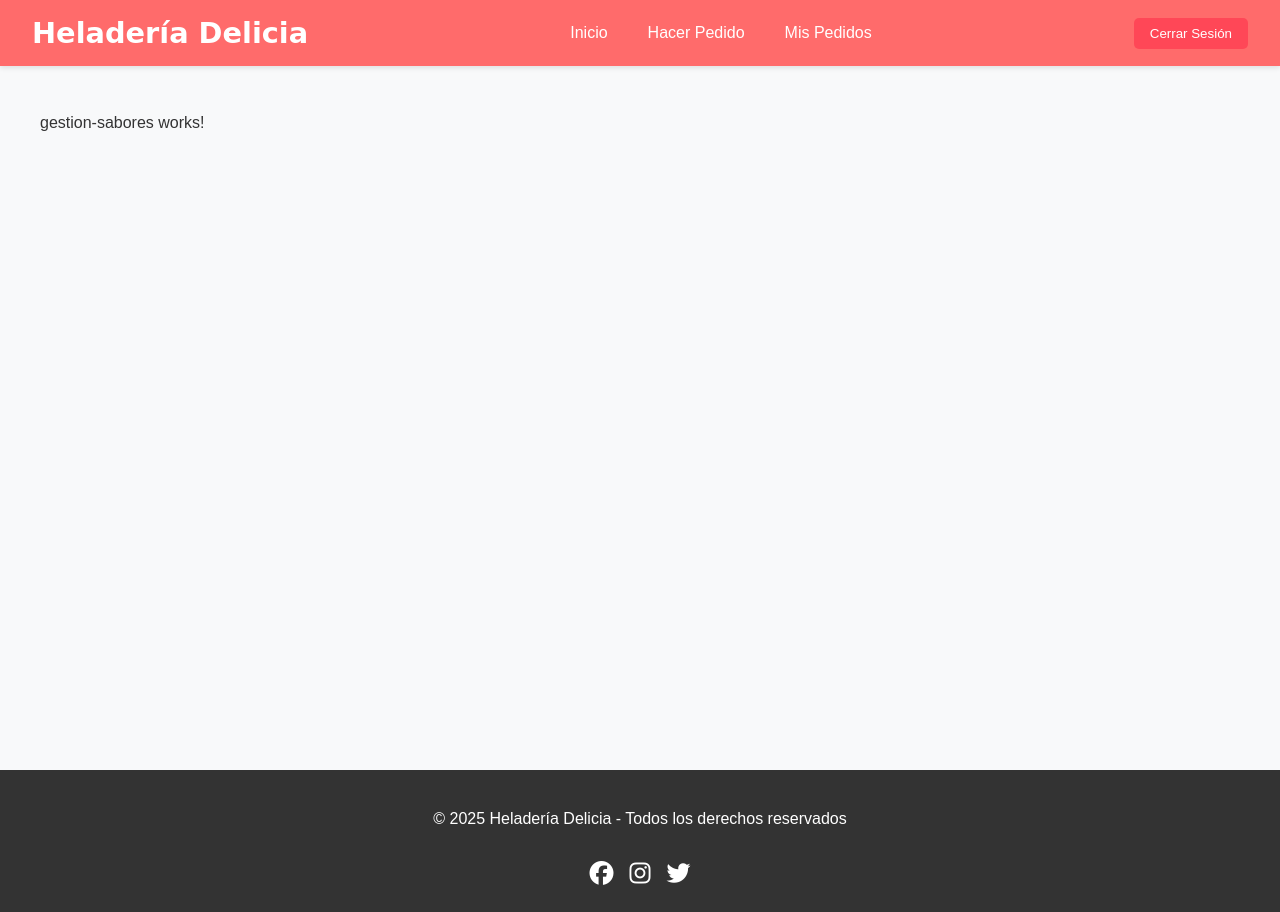
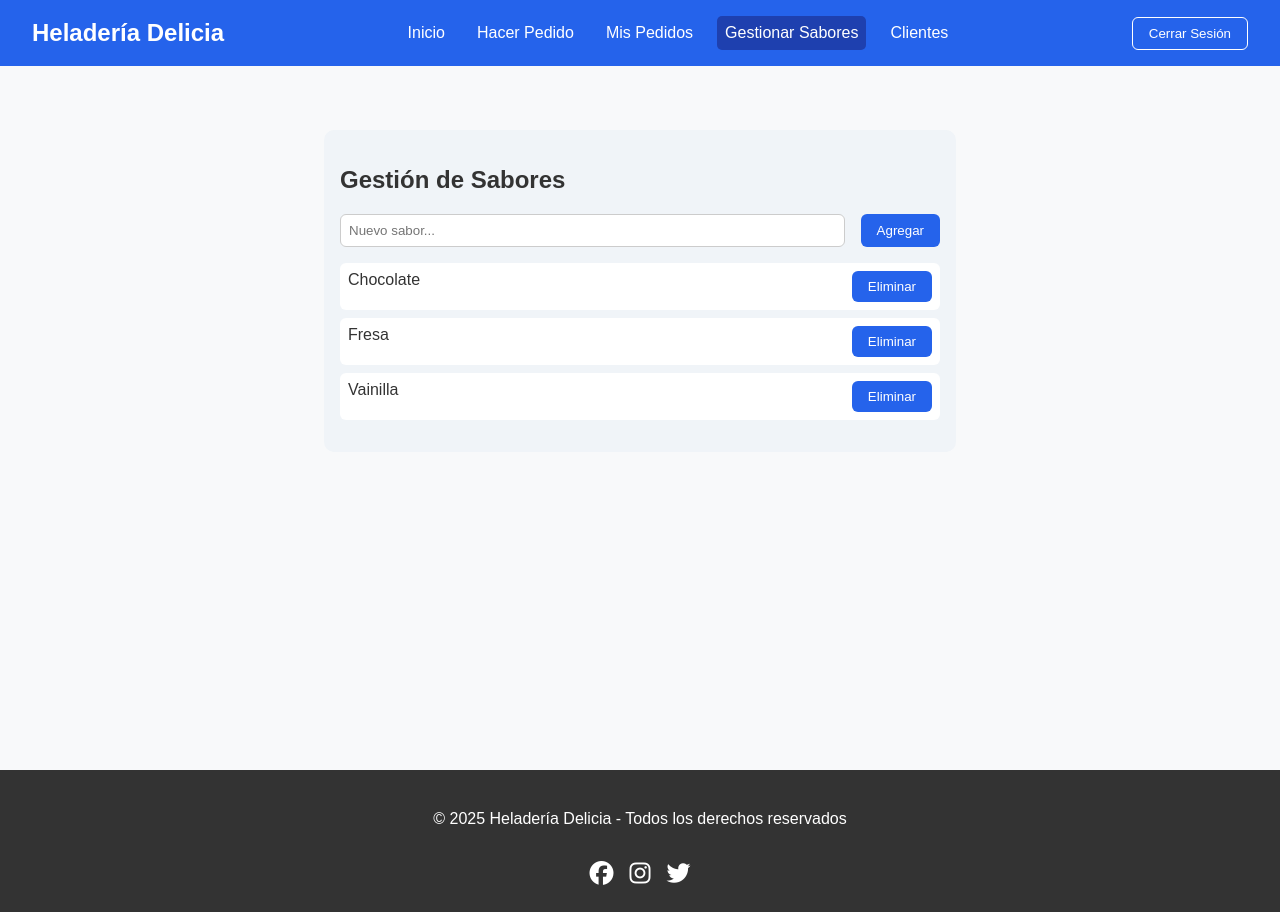
Before and after one commit to Santiag0jaja/app-heladeria, an Angular app: page /gestion-sabores in a window 1280 px wide. Built offline with nearby package versions, Linux system fonts and the light colour scheme; sample sign-in values are in the browser's storage.

Commit message:
feat: Enhance 'Clientes' and 'Gestión de Sabores' components; improve styling and add functionality for managing flavors

```diff
--- a/src/app/components/clientes/clientes.component.css
+++ b/src/app/components/clientes/clientes.component.css
@@ -0,0 +1,23 @@
+.clientes-container {
+  max-width: 800px;
+  margin: 2rem auto;
+  padding: 1rem;
+  background-color: #f9fafb;
+  border-radius: 10px;
+}
+
+table {
+  width: 100%;
+  border-collapse: collapse;
+}
+
+thead {
+  background-color: #2563eb;
+  color: white;
+}
+
+th, td {
+  padding: 0.75rem;
+  text-align: left;
+  border-bottom: 1px solid #ddd;
+}
--- a/src/app/components/clientes/clientes.component.html
+++ b/src/app/components/clientes/clientes.component.html
@@ -1 +1,18 @@
-<p>clientes works!</p>
+<div class="clientes-container">
+  <h2>Lista de Clientes</h2>
+
+  <table>
+    <thead>
+      <tr>
+        <th>Nombre</th>
+        <th>Email</th>
+      </tr>
+    </thead>
+    <tbody>
+      <tr *ngFor="let cliente of clientes">
+        <td>{{ cliente.nombre }}</td>
+        <td>{{ cliente.email }}</td>
+      </tr>
+    </tbody>
+  </table>
+</div>
--- a/src/app/components/clientes/clientes.component.ts
+++ b/src/app/components/clientes/clientes.component.ts
@@ -1,11 +1,19 @@
 import { Component } from '@angular/core';
+import { CommonModule } from '@angular/common';
 
 @Component({
   selector: 'app-clientes',
-  imports: [],
+  standalone: true,
+  imports: [CommonModule],
   templateUrl: './clientes.component.html',
-  styleUrl: './clientes.component.css'
+  styleUrls: ['./clientes.component.css']
 })
 export class ClientesComponent {
-
+  clientes = [
+    { nombre: 'Sofía Rodríguez', email: 'sofia@gmail.com' },
+    { nombre: 'Carlos Torres', email: 'carlos@gmail.com' },
+    { nombre: 'Valentina Mejía', email: 'valentina@gmail.com' }
+  ];
 }
+// Este componente muestra una lista de clientes con sus nombres y correos electrónicos.
+// Puedes agregar funcionalidades adicionales como editar o eliminar clientes según sea necesario.
--- a/src/app/components/gestion-sabores/gestion-sabores.component.css
+++ b/src/app/components/gestion-sabores/gestion-sabores.component.css
@@ -0,0 +1,47 @@
+.gestion-container {
+  max-width: 600px;
+  margin: 2rem auto;
+  padding: 1rem;
+  background-color: #f0f4f8;
+  border-radius: 10px;
+}
+
+.form-group {
+  display: flex;
+  gap: 1rem;
+  margin-bottom: 1rem;
+}
+
+input {
+  flex: 1;
+  padding: 0.5rem;
+  border-radius: 6px;
+  border: 1px solid #ccc;
+}
+
+button {
+  background-color: #2563eb;
+  color: white;
+  border: none;
+  padding: 0.5rem 1rem;
+  border-radius: 6px;
+  cursor: pointer;
+}
+
+button:hover {
+  background-color: #1e40af;
+}
+
+.sabor-lista {
+  list-style: none;
+  padding: 0;
+}
+
+.sabor-lista li {
+  display: flex;
+  justify-content: space-between;
+  padding: 0.5rem;
+  background-color: white;
+  border-radius: 6px;
+  margin-bottom: 0.5rem;
+}
--- a/src/app/components/gestion-sabores/gestion-sabores.component.html
+++ b/src/app/components/gestion-sabores/gestion-sabores.component.html
@@ -1 +1,18 @@
-<p>gestion-sabores works!</p>
+<div class="gestion-container">
+  <h2>Gestión de Sabores</h2>
+
+  <div class="form-group">
+    <input [(ngModel)]="nuevoSabor" placeholder="Nuevo sabor..." />
+    <button (click)="agregarSabor()">Agregar</button>
+  </div>
+
+  <ul class="sabor-lista">
+    <li *ngFor="let sabor of sabores; let i = index">
+      {{ sabor }}
+      <button (click)="eliminarSabor(i)">Eliminar</button>
+    </li>
+  </ul>
+</div>
+<!-- Este componente permite a los administradores agregar y eliminar sabores de helado.
+ --><!-- Utiliza `ngModel` para enlazar el campo de entrada con la propiedad `nuevoSabor`.
+ --><!-- La lista de sabores se muestra utilizando `*ngFor`, y cada sabor tiene un botón para eliminarlo. -->
--- a/src/app/components/gestion-sabores/gestion-sabores.component.ts
+++ b/src/app/components/gestion-sabores/gestion-sabores.component.ts
@@ -1,11 +1,28 @@
 import { Component } from '@angular/core';
+import { CommonModule } from '@angular/common';
+import { FormsModule } from '@angular/forms';
 
 @Component({
   selector: 'app-gestion-sabores',
-  imports: [],
+  standalone: true,
+  imports: [CommonModule, FormsModule],
   templateUrl: './gestion-sabores.component.html',
-  styleUrl: './gestion-sabores.component.css'
+  styleUrls: ['./gestion-sabores.component.css']
 })
 export class GestionSaboresComponent {
+  sabores: string[] = ['Chocolate', 'Fresa', 'Vainilla'];
+  nuevoSabor: string = '';
 
+  agregarSabor() {
+    if (this.nuevoSabor.trim() && !this.sabores.includes(this.nuevoSabor)) {
+      this.sabores.push(this.nuevoSabor.trim());
+      this.nuevoSabor = '';
+    }
+  }
+
+  eliminarSabor(index: number) {
+    this.sabores.splice(index, 1);
+  }
 }
+// Este componente permite gestionar una lista de sabores de helado.
+// Incluye funcionalidades para agregar nuevos sabores y eliminar sabores existentes.
--- a/src/app/components/header/header.component.css
+++ b/src/app/components/header/header.component.css
@@ -1,41 +1,32 @@
-/* header.component.css */
 .header {
-  background-color: #ff6b6b;
-  color: white;
-  padding: 1rem 2rem;
   display: flex;
   justify-content: space-between;
   align-items: center;
-  box-shadow: 0 2px 5px rgba(0,0,0,0.1);
+  background-color: #2563eb;
+  padding: 1rem 2rem;
+  color: white;
 }
 
 .logo h1 {
   margin: 0;
-  font-size: 1.8rem;
-  font-family: 'Comic Sans MS', cursive;
+  font-size: 1.5rem;
 }
 
 .nav {
   display: flex;
-  gap: 1.5rem;
+  gap: 1rem;
 }
 
 .nav a {
   color: white;
   text-decoration: none;
-  font-weight: 500;
   padding: 0.5rem;
   border-radius: 5px;
-  transition: background-color 0.3s;
 }
 
+.nav a.active,
 .nav a:hover {
-  background-color: #ff8e8e;
-}
-
-.nav a.active {
-  background-color: #ff4757;
-  font-weight: bold;
+  background-color: #1e40af;
 }
 
 .user-section {
@@ -44,15 +35,15 @@
 }
 
 .logout-btn {
-  background-color: #ff4757;
+  background-color: transparent;
+  border: 1px solid white;
   color: white;
-  border: none;
   padding: 0.5rem 1rem;
-  border-radius: 5px;
+  border-radius: 6px;
   cursor: pointer;
-  transition: background-color 0.3s;
 }
 
 .logout-btn:hover {
-  background-color: #e84118;
+  background-color: white;
+  color: #2563eb;
 }
--- a/src/app/components/header/header.component.html
+++ b/src/app/components/header/header.component.html
@@ -2,6 +2,7 @@
   <div class="logo">
     <h1>Heladería Delicia</h1>
   </div>
+
   <nav class="nav">
     <a [class.active]="isActive('/inicio')" routerLink="/inicio">Inicio</a>
     <a [class.active]="isActive('/hacer-pedido')" routerLink="/hacer-pedido">Hacer Pedido</a>
@@ -9,7 +10,11 @@
     <a [class.active]="isActive('/gestion-sabores')" routerLink="/gestion-sabores" *ngIf="isAdmin">Gestionar Sabores</a>
     <a [class.active]="isActive('/clientes')" routerLink="/clientes" *ngIf="isAdmin">Clientes</a>
   </nav>
+
   <div class="user-section">
     <button class="logout-btn" (click)="logout()">Cerrar Sesión</button>
   </div>
 </header>
+<!-- Este componente representa el encabezado de la aplicación, incluyendo el logo, navegación y botón de cierre de sesión.
+ --><!-- Utiliza la directiva `routerLink` para navegar entre las diferentes secciones de la aplicación. -->
+<!-- El botón de cierre de sesión llama al método `logout` del servicio `AuthService` para cerrar la sesión del usuario. -->
--- a/src/app/components/header/header.component.ts
+++ b/src/app/components/header/header.component.ts
@@ -12,12 +12,12 @@ import { AuthService } from '../../services/auth.service';
   styleUrls: ['./header.component.css']
 })
 export class HeaderComponent {
-  constructor(
-    private router: Router,
-    private authService: AuthService
-  ) {}
+  public isAdmin: boolean = false;
 
-  public isAdmin: boolean = false;
+  constructor(private router: Router, private authService: AuthService) {
+    // Aquí puedes validar si es admin según tu lógica
+    this.isAdmin = this.authService.isLoggedIn(); // Solo ejemplo
+  }
 
   isActive(route: string): boolean {
     return this.router.url === route;
@@ -27,5 +27,6 @@ export class HeaderComponent {
     this.authService.logout();
   }
 }
+
 // Este componente de encabezado incluye enlaces de navegación y un botón de cierre de sesión.
 // Utiliza el servicio de autenticación para manejar el cierre de sesión y verificar si el usuario es administrador.
--- a/src/app/components/inicio/inicio.component.css
+++ b/src/app/components/inicio/inicio.component.css
@@ -1,88 +1,63 @@
-/* inicio.component.css */
 .hero {
-  background-image: linear-gradient(rgba(0, 0, 0, 0.5), rgba(0, 0, 0, 0.5)), url('https://example.com/hero-image.jpg');
-  background-size: cover;
-  background-position: center;
-  height: 60vh;
-  display: flex;
-  align-items: center;
-  justify-content: center;
-  color: white;
+  background-color: #f0f4f8;
+  padding: 2rem;
   text-align: center;
 }
 
-.hero-content {
-  max-width: 800px;
-  padding: 2rem;
-}
-
-.hero h2 {
-  font-size: 3rem;
+.hero-content h2 {
+  font-size: 2rem;
   margin-bottom: 1rem;
-  text-shadow: 2px 2px 4px rgba(0, 0, 0, 0.5);
-}
-
-.hero p {
-  font-size: 1.5rem;
-  margin-bottom: 2rem;
-  text-shadow: 1px 1px 2px rgba(0, 0, 0, 0.5);
 }
 
 .cta-button {
-  background-color: #ff6b6b;
+  padding: 0.75rem 1.5rem;
+  background-color: #10b981;
   color: white;
   border: none;
-  padding: 1rem 2rem;
-  font-size: 1.2rem;
-  border-radius: 5px;
+  border-radius: 8px;
+  font-size: 1rem;
   cursor: pointer;
-  transition: background-color 0.3s;
-}
-
-.cta-button:hover {
-  background-color: #ff4757;
 }
 
 .featured-flavors {
-  padding: 4rem 2rem;
+  padding: 2rem;
   text-align: center;
-  background-color: #f9f9f9;
-}
-
-.featured-flavors h3 {
-  font-size: 2rem;
-  margin-bottom: 2rem;
-  color: #333;
 }
 
 .flavors-grid {
   display: grid;
-  grid-template-columns: repeat(auto-fit, minmax(250px, 1fr));
-  gap: 2rem;
-  max-width: 1200px;
-  margin: 0 auto;
+  grid-template-columns: repeat(auto-fit, minmax(150px, 1fr));
+  gap: 1rem;
 }
 
 .flavor-card {
-  background: white;
+  background-color: white;
+  padding: 1rem;
   border-radius: 10px;
-  overflow: hidden;
-  box-shadow: 0 4px 8px rgba(0, 0, 0, 0.1);
-  transition: transform 0.3s;
-}
-
-.flavor-card:hover {
-  transform: translateY(-10px);
+  box-shadow: 0 2px 4px rgba(0,0,0,0.1);
 }
 
 .flavor-card img {
   width: 100%;
-  height: 200px;
-  object-fit: cover;
+  border-radius: 8px;
 }
 
-.flavor-card h4 {
-  padding: 1rem;
-  margin: 0;
-  color: #333;
+.gestion-sabores-link {
+  text-align: center;
+  margin-top: 2rem;
 }
+
+.gestion-btn {
+  background-color: #10b981;
+  color: white;
+  padding: 0.8rem 1.5rem;
+  border: none;
+  border-radius: 10px;
+  font-size: 1rem;
+  cursor: pointer;
+  transition: background-color 0.3s ease;
+}
+
+.gestion-btn:hover {
+  background-color: #059669;
+}
--- a/src/app/components/inicio/inicio.component.html
+++ b/src/app/components/inicio/inicio.component.html
@@ -1,4 +1,3 @@
-<!-- inicio.component.html -->
 <section class="hero">
   <div class="hero-content">
     <h2>Los mejores helados artesanales</h2>
@@ -16,3 +15,10 @@
     </div>
   </div>
 </section>
+
+<!-- Botón para Gestionar Sabores -->
+<div class="gestion-sabores-link">
+  <a routerLink="/gestion-sabores">
+    <button class="gestion-btn">Gestionar Sabores</button>
+  </a>
+</div>
--- a/src/app/components/inicio/inicio.component.ts
+++ b/src/app/components/inicio/inicio.component.ts
@@ -1,13 +1,13 @@
 import { Component } from '@angular/core';
 import { CommonModule } from '@angular/common';
-import { RouterModule } from '@angular/router'; // ⬅️ Agrega esto
+import { RouterModule } from '@angular/router';
 
 @Component({
   selector: 'app-inicio',
   standalone: true,
   templateUrl: './inicio.component.html',
   styleUrls: ['./inicio.component.css'],
-  imports: [CommonModule, RouterModule] // ⬅️ Asegúrate de incluir RouterModule
+  imports: [CommonModule, RouterModule]
 })
 export class InicioComponent {
   saboresDestacados = [
@@ -17,3 +17,5 @@ export class InicioComponent {
     { nombre: 'Menta', imagen: 'assets/menta.jpg' }
   ];
 }
+// Este componente muestra la página de inicio de la aplicación, destacando algunos sabores de helado.
+// Utiliza imágenes locales para representar los sabores y permite navegar a otras secciones de la aplicación.
```
